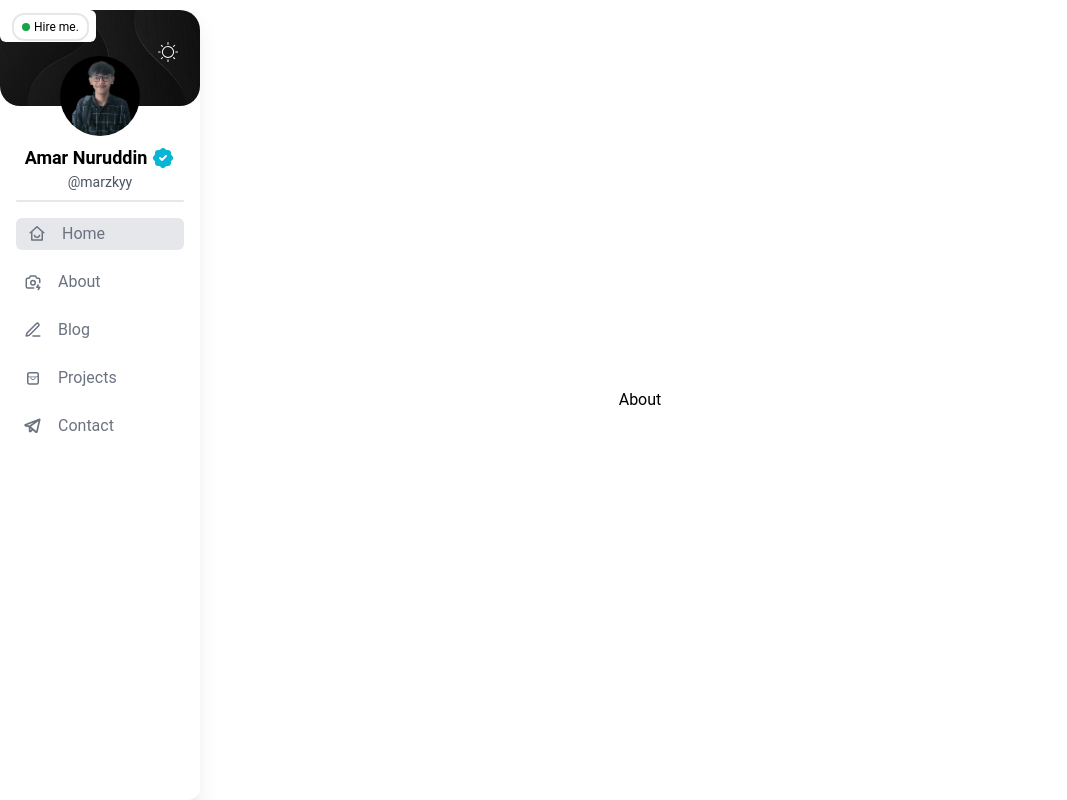
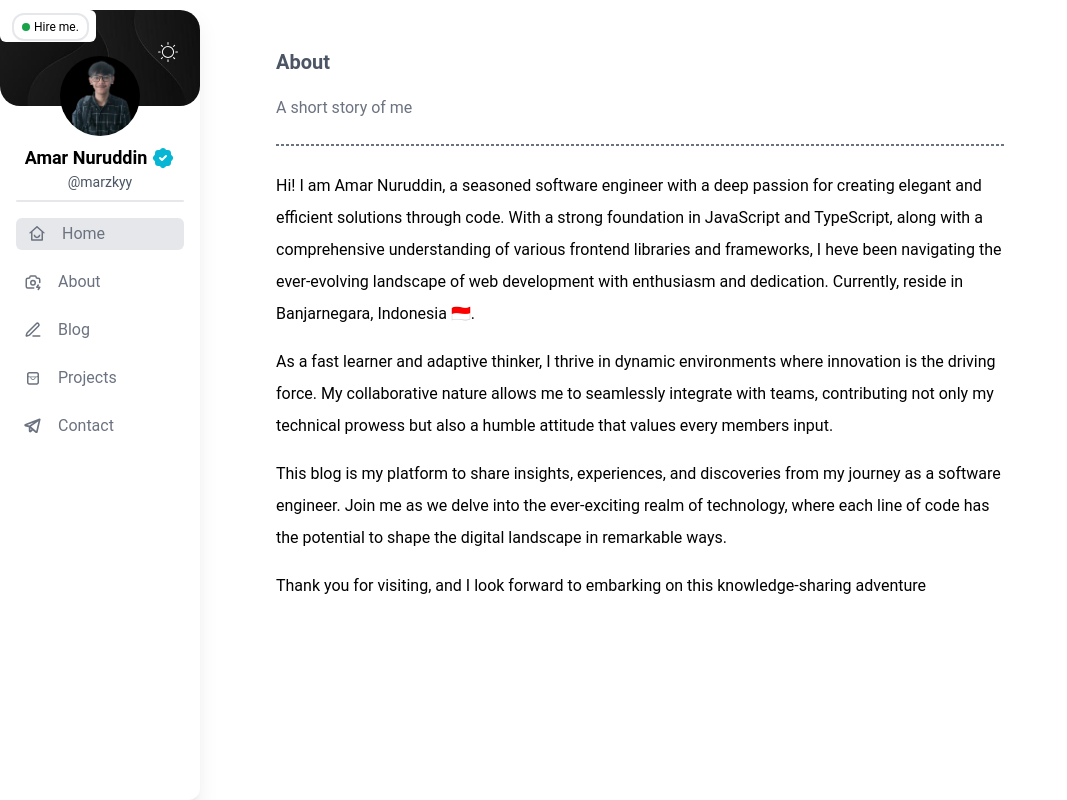
Before and after one commit to amarNrddn/code-amar, a React (Create React App) app: page /about in a window 1280 px wide. Shown: the whole page, without its empty margins (0-1067 px from the left). Built offline with nearby package versions, Linux system fonts and the light colour scheme.

Commit message:
feat: make story in about

```diff
--- /dev/null
+++ b/src/atoms/HeaderSection.jsx
@@ -0,0 +1,11 @@
+import React from 'react'
+
+const HeaderSection = ({ children }) => {
+   return (
+      <div className='flex items-center text-xl font-semibold gap-3 text-gray-600'>
+         {children}
+      </div>
+   )
+}
+
+export default HeaderSection
--- /dev/null
+++ b/src/components/About/Story.jsx
@@ -0,0 +1,16 @@
+import React from 'react'
+
+const Story = () => {
+   return (
+      <div>
+         <div className='leading-loose'>
+            <p className='mb-4'>Hi! I am Amar Nuruddin, a seasoned software engineer with a deep passion for creating elegant and efficient solutions through code. With a strong foundation in JavaScript and TypeScript, along with a comprehensive understanding of various frontend libraries and frameworks, I heve been navigating the ever-evolving landscape of web development with enthusiasm and dedication. Currently, reside in Banjarnegara, Indonesia 🇮🇩.</p>
+            <p className='mb-4'>As a fast learner and adaptive thinker, I thrive in dynamic environments where innovation is the driving force. My collaborative nature allows me to seamlessly integrate with teams, contributing not only my technical prowess but also a humble attitude that values every members input.</p>
+            <p className='mb-4'>This blog is my platform to share insights, experiences, and discoveries from my journey as a software engineer. Join me as we delve into the ever-exciting realm of technology, where each line of code has the potential to shape the digital landscape in remarkable ways.</p>
+            <p>Thank you for visiting, and I look forward to embarking on this knowledge-sharing adventure</p>
+         </div>
+      </div>
+   )
+}
+
+export default Story
--- a/src/components/Blog/Description.jsx
+++ b/src/components/Blog/Description.jsx
@@ -10,7 +10,7 @@ const Description = () => {
       ) : (
       <div className='mt-4'>
         <h1 className='font-bold'>Penjelasan</h1>
-        <p className=''>{description.elucidation}</p>
+        <p className='mt-4'>{description.elucidation}</p>
       </div>
       )}
     </>
--- a/src/components/CardArticel/CardArticel.jsx
+++ b/src/components/CardArticel/CardArticel.jsx
@@ -2,7 +2,7 @@ import React, { useEffect, useMemo } from 'react'
 import { useNavigate } from 'react-router-dom'
 import { configs } from '../../configs'
 import { useDispatch, useSelector } from 'react-redux'
-import { fetchOneArticel, fetchingArticel } from '../../redux/articel/action'
+import { fetchOneArticel, fetchingArticel } from '../../redux/blog/action'
 
 const CardArticel = () => {
    const navigate = useNavigate()
--- a/src/pages/About.jsx
+++ b/src/pages/About.jsx
@@ -1,8 +1,29 @@
 import React from 'react'
+import { motion } from 'framer-motion'
+import HeaderSection from '../atoms/HeaderSection'
+import BorderDot from '../atoms/BorderDot'
+import Story from '../components/About/Story'
 
 const About = () => {
    return (
-      <div>About</div>
+      <motion.div
+         className='mt-4 md:mt-12 pb-10 '
+         initial={{ opacity: 0, x: 100, scale: 0.8 }}
+         animate={{ opacity: 1, x: 0, scale: 1 }}
+         transition={{
+            ease: 'easeInOut',
+            scale: {
+               type: 'spring',
+               stiffness: 300,
+               damping: 20,
+            },
+         }}
+      >
+         <HeaderSection>About</HeaderSection>
+         <p className='mt-5 text-gray-500'>A short story of me</p>
+         <BorderDot className='my-6'/>
+         <Story />
+      </motion.div>
    )
 }
 
--- a/src/pages/Home.jsx
+++ b/src/pages/Home.jsx
@@ -10,9 +10,10 @@ import { motion } from 'framer-motion'
 
 import Bio from '../components/Bio/Bio';
 import RunText from '../atoms/RunText';
-import { fetchingArticel } from '../redux/articel/action';
+import { fetchingArticel } from '../redux/blog/action';
 import LoadingCard from '../atoms/LoadingCard';
 import ButtonThemeVsCode from '../atoms/ButtonThemeVsCode';
+import HeaderSection from '../atoms/HeaderSection';
 
 const CardArticel = React.lazy(() => import('../components/CardArticel/CardArticel'))
 const CardService = React.lazy(() => import('../components/CardServices/CardService'))
@@ -83,10 +84,10 @@ const Home = () => {
                <div className="">
                   <Border className='my-8' />
                   <div className="">
-                     <div className='flex items-center text-xl font-semibold gap-3 text-gray-600'>
+                     <HeaderSection>
                         <LuCalendarHeart />
                         <p>Latest Articles</p>
-                     </div>
+                     </HeaderSection>
 
                      <div className="mt-4 md:flex md:justify-between md:items-center">
                         <p className={`text-md text-gray-500`}>Latest articles from dev.to</p>
@@ -111,10 +112,10 @@ const Home = () => {
 
                   <Border className='my-8' />
                   <div className="mb-5">
-                     <div className="flex items-center text-xl font-semibold gap-3 text-gray-600 ">
+                     <HeaderSection>
                         <RiServiceFill />
                         Services
-                     </div>
+                     </HeaderSection>
                      <p className='text-gray-500 mt-2'>I can deliver the following services</p>
                   </div>
                   <CardService />
--- a/src/pages/Layout.jsx
+++ b/src/pages/Layout.jsx
@@ -16,8 +16,8 @@ const Layout = () => {
 
    const layoutClassName = `${theme === 'dark' ? themeDark.className : themeLight.className}`;
    const containerClassName = hiddenNavPath
-      ? "px-5 min-h-screen relative md:max-w-4xl md:flex md:justify-center md:items-center lg:w-3xl"
-      : "px-5 min-h-screen relative md:max-w-xl md:flex md:justify-center md:items-center lg:max-w-3xl";
+      ? "px-5 relative md:max-w-4xl md:flex md:justify-center md:items-center lg:w-3xl"
+      : "px-5 relative md:max-w-xl md:flex md:justify-center md:items-center lg:max-w-3xl";
 
    return (
       <div className={`md:flex md:justify-center ${layoutClassName}`}>
--- a/src/redux/store.js
+++ b/src/redux/store.js
@@ -7,7 +7,7 @@ import {
 
 
 import { thunk } from "redux-thunk"
-import articelReducer from './articel/reducer'
+import articelReducer from './blog/reducer'
 import bioReducer from './bio/reducer'
 
 const composerEnhancer = window.__REDUX_DEVTOOLS_EXTENSION_COMPOSE__ || compose;
```
Also changed, not shown: src/redux/blog/action.js (renamed from src/redux/articel/action.js), src/redux/blog/constans.js (renamed from src/redux/articel/constans.js), src/redux/blog/reducer.js (renamed from src/redux/articel/reducer.js), 1 other file (tests, documents, lock files or other folders).
